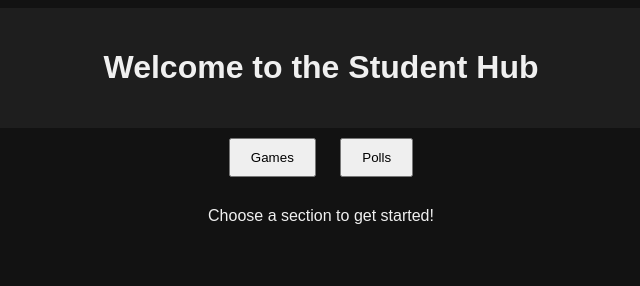
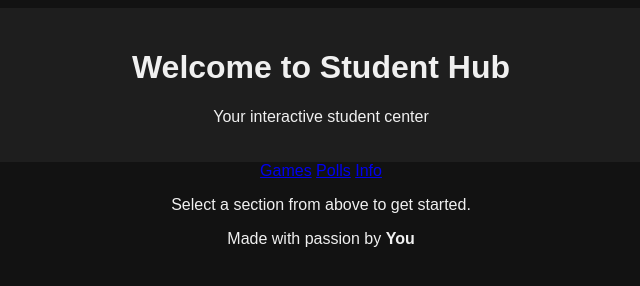
Before and after one commit to Programmer4life3/SudoLink, a plain HTML site: page index.html in a window 1280 px wide. Shown: the whole page, without its empty margins (319-959 px from the left). Drawn offline with Linux system fonts and the light colour scheme.

Commit message:
Revise HTML structure and update navigation

```diff
--- a/index.html
+++ b/index.html
@@ -1,22 +1,31 @@
 <!DOCTYPE html>
-<html>
+<html lang="en">
 <head>
+  <meta charset="UTF-8">
+  <meta name="viewport" content="width=device-width, initial-scale=1.0">
   <title>Student Hub</title>
   <link rel="stylesheet" href="style.css">
 </head>
+
 <body>
-  <header>
-    <h1>Welcome to the Student Hub</h1>
+  <header class="hero">
+    <h1>Welcome to Student Hub</h1>
+    <p>Your interactive student center</p>
   </header>
 
-  <nav>
-    <button onclick="showGames()">Games</button>
-    <button onclick="showPolls()">Polls</button>
+  <nav class="menu">
+    <a href="#games">Games</a>
+    <a href="#polls">Polls</a>
+    <a href="#info">Info</a>
   </nav>
 
-  <main id="content">
-    <p>Choose a section to get started!</p>
-  </main>
+  <section id="main-content" class="content">
+    <p>Select a section from above to get started.</p>
+  </section>
+
+  <footer class="footer">
+    <p>Made with passion by <strong>You</strong></p>
+  </footer>
 
   <script src="script.js"></script>
 </body>
```
